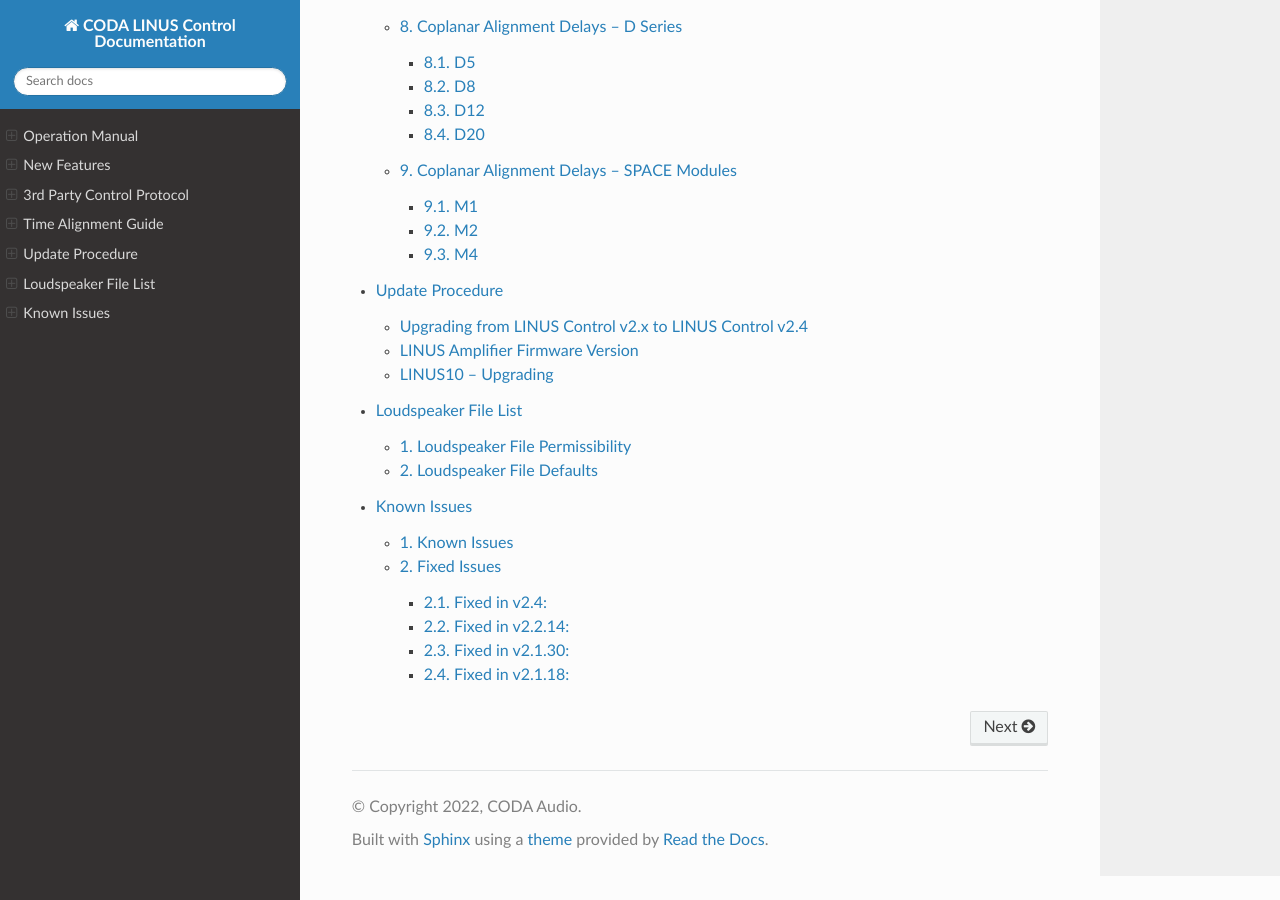
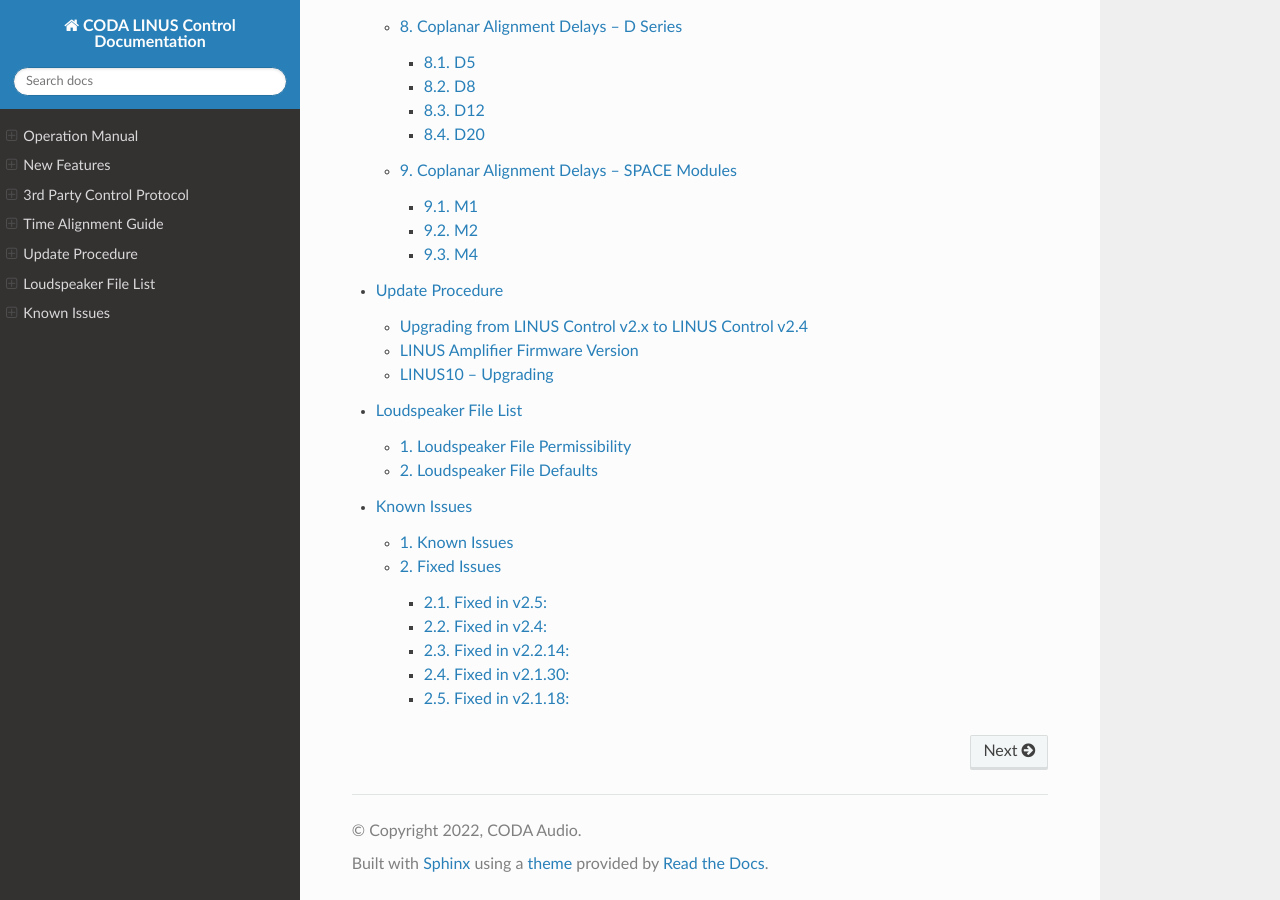
Before and after one commit to tderick/CODA-LINUX-CONTROL-DOCUMENTATION, a Sphinx documentation site: the page built from source/index.rst, in a window 1280 px wide and 900 px high, scrolled down 4674 px. Built offline with Sphinx 7.4.7 and the Read the Docs theme 2.0.0, drawn with Linux system fonts in a browser that asks for light colours; some of the changed text lies outside the part shown.

```diff
--- a/source/conf.py
+++ b/source/conf.py
@@ -22,7 +22,7 @@ copyright = '2022, CODA Audio'
 author = 'CODA Audio'
 
 # The full version, including alpha/beta/rc tags
-release = '2.3.0'
+release = '2.5.0'
 
 
 # -- General configuration ---------------------------------------------------
--- a/source/index.rst
+++ b/source/index.rst
@@ -10,7 +10,7 @@
    :align: center
 
 
-LINUS Control v2.4 documentation.
+LINUS Control v2.5 documentation.
 =================================
 
 
```
Also changed, not shown: source/known_issues.rst (+14 -4 lines).
